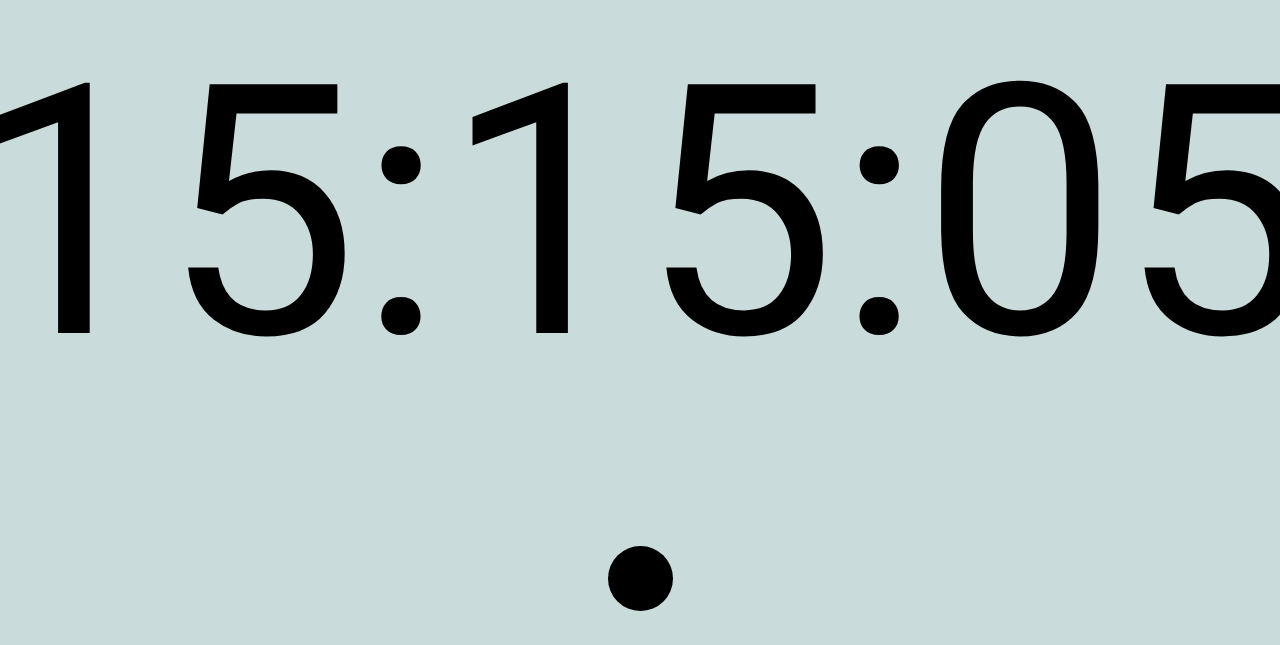
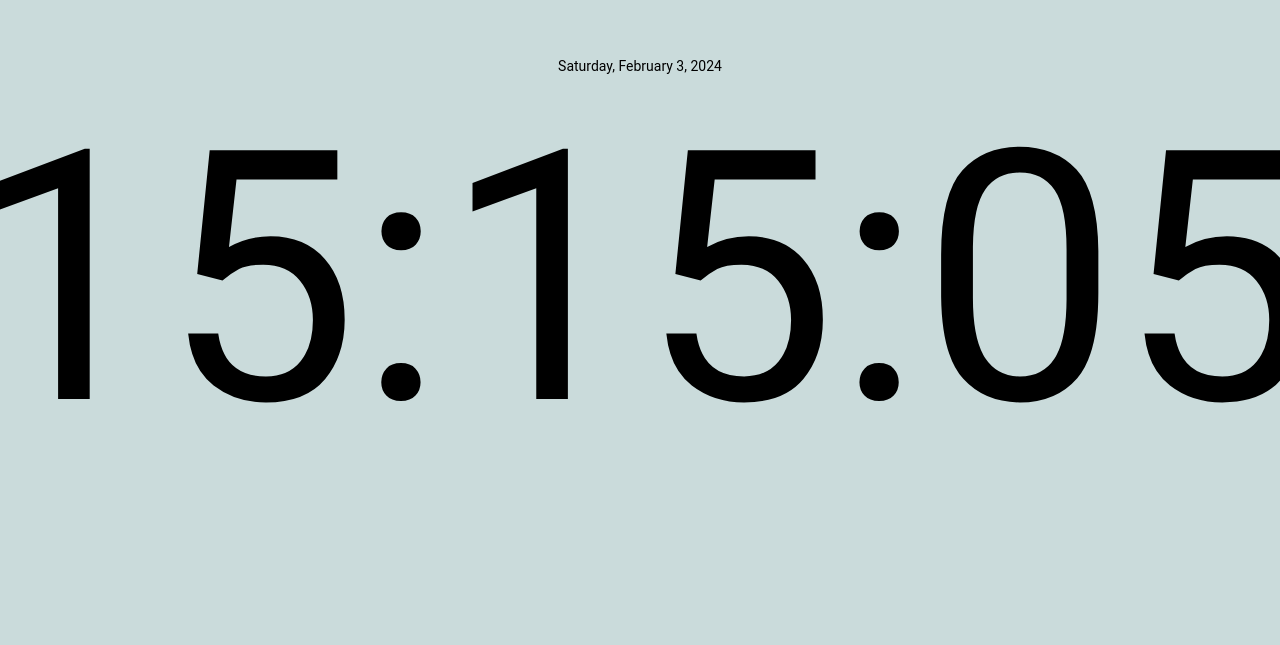
Before and after one commit to an-vision/clock, a plain HTML site: page index.html in a window 1280 px wide. Shown: the part 155-800 px from the top of the page. Drawn offline with Linux system fonts and the light colour scheme.

Commit message:
add date

```diff
--- a/index.html
+++ b/index.html
@@ -8,8 +8,10 @@
 </head>
 <body>
 
+    <div id="date"></div>
     <div id="clock"></div>
-    <div id="settings-button"></div>
+
+    <!-- <div id="settings-button"></div> -->
 
 
     <script src="script.js"></script>
--- a/script.js
+++ b/script.js
@@ -1,8 +1,8 @@
 function updateClock() {
-    var now = new Date();
-    var hours = now.getHours();
-    var minutes = now.getMinutes();
-    var seconds = now.getSeconds();
+    var currentDate = new Date();
+    var hours = currentDate.getHours();
+    var minutes = currentDate.getMinutes();
+    var seconds = currentDate.getSeconds();
 
     hours = hours < 10 ? '0' + hours : hours;
     minutes = minutes < 10 ? '0' + minutes : minutes;
@@ -10,7 +10,11 @@ function updateClock() {
 
     var timeString = hours + ':' + minutes + ':' + seconds;
     document.getElementById('clock').innerHTML = timeString;
-  }
 
-  setInterval(updateClock, 1000);
-  updateClock();
+    var options = { weekday: 'long', year: 'numeric', month: 'long', day: 'numeric' };
+    var formattedDate = currentDate.toLocaleDateString('en-US', options);
+    document.getElementById('date').innerHTML = formattedDate;
+}
+
+setInterval(updateClock, 1000);
+updateClock();
--- a/style.css
+++ b/style.css
@@ -12,10 +12,23 @@ body {
     font-family: 'Roboto', sans-serif;
 }
 
+#date {
+    font-size: 14px;
+    color: black;
+    margin-top: 14%;
+  }
+
+  #date:hover {
+    font-size: 14px;
+    color: black;
+    margin-top: 14%;
+    font-weight: bold;
+  }
+
 #clock {
     font-size: 350px;
     color: black;
-    margin-top: 10%;
+
     margin-bottom: 10%;
 }
 
@@ -50,7 +63,7 @@ body {
   }
 
 
-  @media only screen and (min-width: 601px) and (max-width: 769px) {
+  @media only screen and (min-width: 601px) and (max-width: 789px) {
 
     #clock {
         font-size: 85px;
@@ -65,7 +78,7 @@ body {
 
   }
 
-  @media only screen and (min-width: 770px) and (max-width: 992px) {
+  @media only screen and (min-width: 790px) and (max-width: 992px) {
 
     #clock {
         font-size: 200px;
@@ -75,29 +88,37 @@ body {
 
   }
 
-  @media only screen and (min-width: 993px) and (max-width: 1020px) {
+  @media only screen and (min-width: 993px) and (max-width: 1059px) {
 
     #clock {
-        font-size: 250px;
+        font-size: 240px;
         color: black;
         margin-bottom: 10%;
     }
 
   }
 
-  @media only screen and (min-width: 1020px) and (max-width: 1200px) {
+  @media only screen and (min-width: 1060px) and (max-width: 1200px) {
 
     #clock {
-        font-size: 300px;
+        font-size: 290px;
         color: black;
         margin-bottom: 10%;
     }
 
   }
 
+  @media only screen and (min-width: 1201px) and (max-width: 2000) {
 
+    #clock {
+        font-size: 400px;
+        color: black;
+        margin-bottom: 10%;
+    }
 
-  @media only screen and (min-width: 1201px) and (max-width: 2794) {
+  }
+
+  @media only screen and (min-width: 2001px) and (max-width: 2794) {
 
     #clock {
         font-size: 500px;
```
